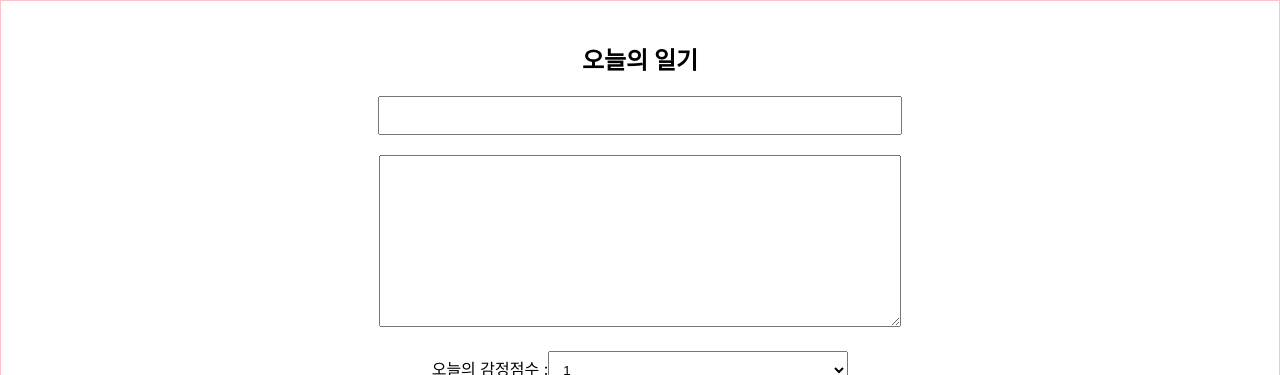
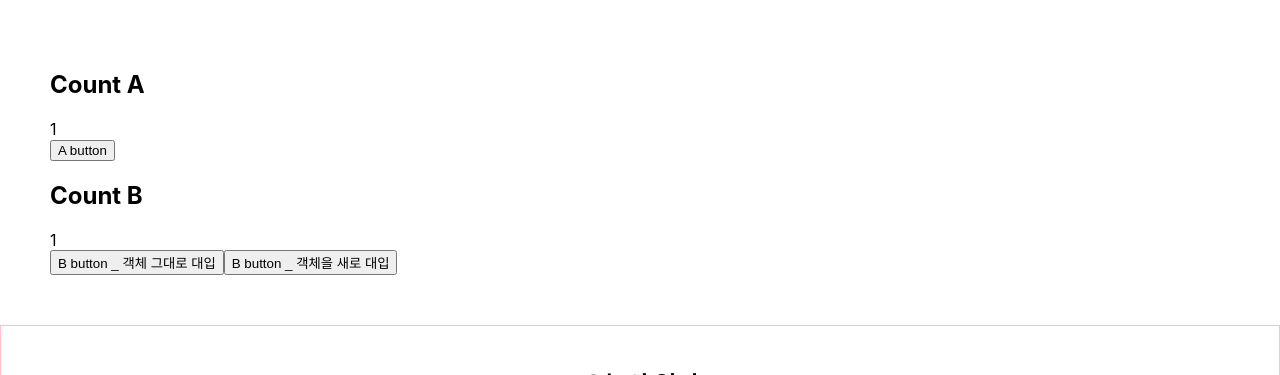
Before and after one commit to mlulucky/react-basic-typescript, a React (Create React App) app: page / in a window 1280 px wide. Shown: the top 375 px of the page. Built offline with nearby package versions, Linux system fonts and the light colour scheme; no server answers.

Commit message:
feat: 컴포넌트 렌더링최적화React.memo 적용(객체의 값만 비교하는 areEqual 추가)

```diff
--- a/src/App.tsx
+++ b/src/App.tsx
@@ -3,6 +3,8 @@ import "./App.css";
 import DiaryEditor from "./DiaryEditor";
 import DiaryList, { ListProps } from "./DiaryList";
 import LifeCycle from "./LifeCycle";
+import OptimizeTest from "./OptimizeTest_Primitive";
+import OptimizeTest_Reference from "./OptimizeTest_Reference";
 
 type APIData = {
 	email : string,
@@ -28,7 +30,6 @@ function App() {
 				create_date
 			}
 		})
-
 		setData(apiData);
 	}
 
@@ -80,6 +81,7 @@ function App() {
 
   return (
     <div className="App">
+			<OptimizeTest_Reference />
       <DiaryEditor onCreate={createDiary}/>
 			<div>전체 일기 : {data.length}</div>
 			<div>기분 좋은 일기 개수 : {goodCount}</div>
--- /dev/null
+++ b/src/OptimizeTest_Reference.tsx
@@ -0,0 +1,65 @@
+import React from "react";
+import { useState } from "react";
+
+const CounterA = React.memo(({countProp}:{countProp: number}) => { // {객체변수이름} : {객체} //(객체 구조분해 할당)
+	console.log("CounterA 컴포넌트 리렌더링");
+	return <div>{countProp}</div>
+})
+
+const CounterB = ({count} : {count: number})=> {
+	console.log("CounterB 컴포넌트 리렌더링");
+	return <div>{count}</div>
+}
+
+type PropType = {
+	count : number;
+}
+
+function areEqual(prevProps : PropType, nextProps: PropType) {
+	return prevProps.count === nextProps.count;
+}
+
+const MemoizedCounterB = React.memo(CounterB, areEqual);
+// React.memo(최적화 하려는 컴포넌트, areEqual)
+// React.memo 가 컴포넌트의 리렌더링이 필요한지 판단할때, areEqual 함수를 호출하여 매개변수 prevProps, nextProps 를 제공
+// areEqual 함수는 prevProps 와 nextProps 의 값이 동일한지 판단. 동일하면 true, 아니면 false 를 반환
+
+
+const OptimizeTest = () => {
+	// 참조타입(객체 타입) 상태
+	const [count, setCount] = useState(1);
+	const [obj, setObj] = useState({count: 1});
+
+	// setCount() 로 count 원시값 1을 다시 대입하는 경우 => 동일한 값으로 변경을 하는 것은 동일한 상태로 보기 때문에 리렌더링 되지 않는다.
+	// setObj() 로 {count: 1} 객체를 다시 대입하는 경우
+
+	// 👀 이러한 이유는 자바스크립트는 객체를 비교할때, 객체의 주소를 비교한다! (얕은비교)
+	// 주소가 동일하면 상태를 동일하게 보고 리렌더링x
+	// 주소가 다르면 상태를 다르게 보고 리렌더링
+
+	// 👀 객체가 같더라도, 값이 다른지를 비교하는 방법 (깊은비교)
+	// areEqual(prevProps, nextProps) 함수
+	// prevProps 와 nextProps 가 동일한 값을 가지면 true, 아닌 경우 false 반환
+
+	// 여기서 B button_ 객체를 새로 대입 을 클릭했을때는 원래 객체를 새로 할당한 것으로
+	// 상태가 변한것으로 판단 -> 컴포넌트가 리렌더링 되어야하지만
+	// React.memo areEqual 함수를 사용하여, 객체의 주소가 아닌. 값을 비교하여 렌더링하게끔 적용시켜서
+	// 동일한 값인 경우에는 리렌더링 안되게 하였다.
+	// 만약 setObj({count: obj.count+1}) 하는 경우에는 렌더링되는 것을 확인할 수 있다.
+
+	return (
+		<div style={{padding: 50}}>
+			<h2>Count A</h2>
+			<CounterA countProp={count}/>
+			<button onClick={(e)=>{setCount(count)}}>A button</button>
+			<h2>Count B</h2>
+			<MemoizedCounterB {...obj}/>
+			<button onClick={(e)=>{setObj(obj)}}>B button _ 객체 그대로 대입</button>
+			{/* const obj = obj (객체가 그대로 참조되므로, 상태가 동일하다고 판단 -> 리렌더링x) */}
+			<button onClick={(e)=>{setObj({count: obj.count})}}>B button _ 객체을 새로 대입</button>
+			{/* const obj = {count: 1} (새로운 객체를 할당 하는 것으로, 상태가 변했다고 판단 -> 리렌더링) */}
+		</div>
+	)
+}
+
+export default OptimizeTest;
```
